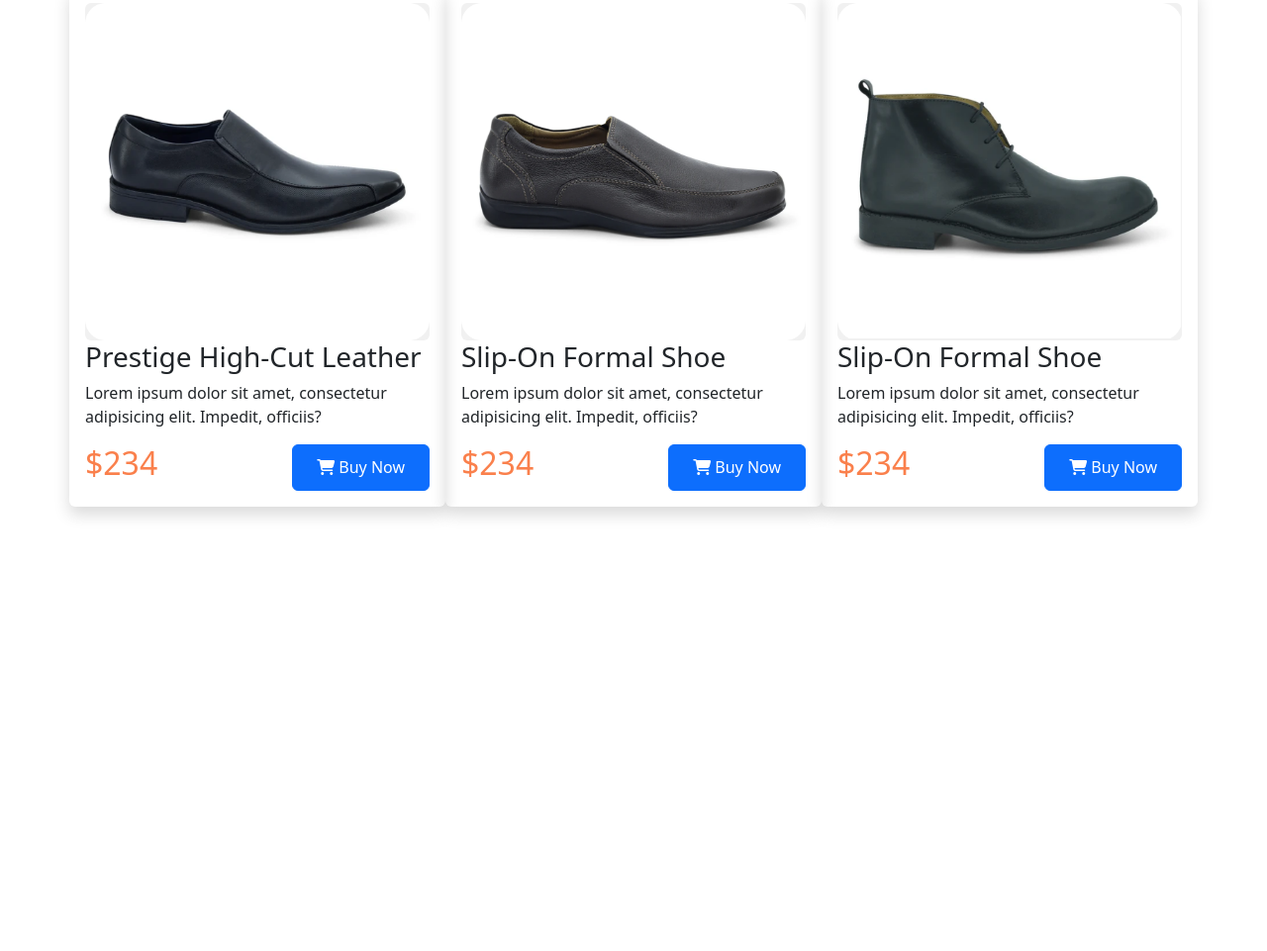
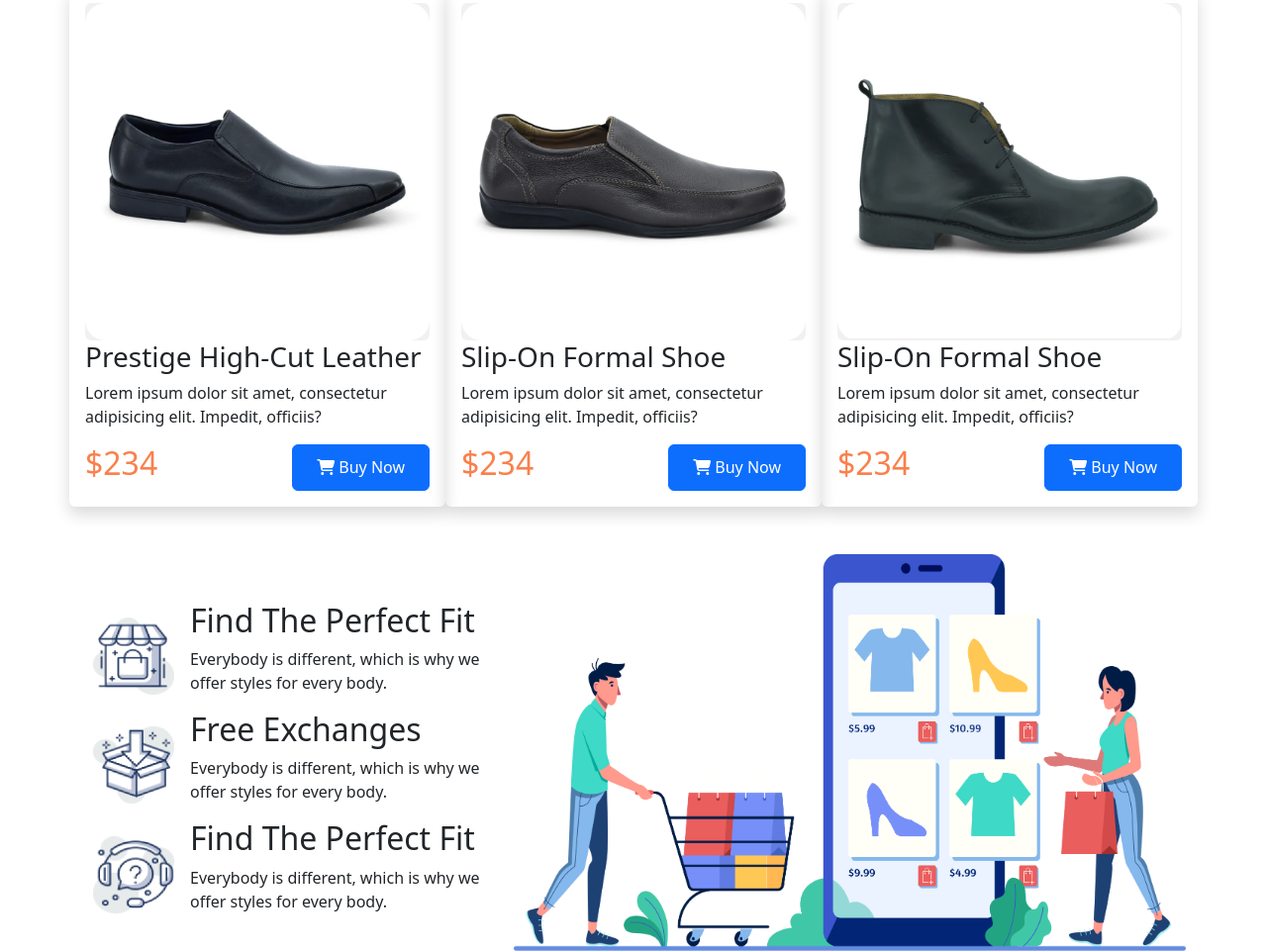
Before and after one commit to sowmik-sec/nike-react, a plain HTML site: page index.html in a window 1280 px wide. Shown: the part 1225-2186 px from the top of the page at 99% size. Before the commit the page ends 1785 px from the top, so only its background shows below. Drawn offline with nearby package versions, Linux system fonts and the light colour scheme.

Commit message:
service section added

```diff
--- a/index.html
+++ b/index.html
@@ -217,6 +217,63 @@
           </div>
         </div>
       </section>
+      <section class="mt-5">
+        <div class="container d-lg-flex flex-lg-row d-flex flex-column-reverse">
+          <div class="our-services container mt-5">
+            <div
+              class="d-lg-flex flex-lg-row d-flex flex-column align-items-center"
+            >
+              <div>
+                <img src="icons/image 12.png" alt="" height="78" width="82" />
+              </div>
+              <div
+                class="ms-lg-3 d-lg-flex flex-lg-column d-flex flex-column align-items-lg-start align-items-center"
+              >
+                <h2>Find The Perfect Fit</h2>
+                <p>
+                  Everybody is different, which is why we offer styles for every
+                  body.
+                </p>
+              </div>
+            </div>
+            <div
+              class="d-lg-flex flex-lg-row d-flex flex-column align-items-center"
+            >
+              <div>
+                <img src="icons/image 13.png" alt="" height="78" width="82" />
+              </div>
+              <div
+                class="ms-lg-3 d-lg-flex flex-lg-column d-flex flex-column align-items-lg-start align-items-center"
+              >
+                <h2>Free Exchanges</h2>
+                <p>
+                  Everybody is different, which is why we offer styles for every
+                  body.
+                </p>
+              </div>
+            </div>
+            <div
+              class="d-lg-flex flex-lg-row d-flex flex-column align-items-center"
+            >
+              <div>
+                <img src="icons/image 14.png" alt="" height="78" width="82" />
+              </div>
+              <div
+                class="ms-lg-3 d-lg-flex flex-lg-column d-flex flex-column align-items-lg-start align-items-center"
+              >
+                <h2>Find The Perfect Fit</h2>
+                <p>
+                  Everybody is different, which is why we offer styles for every
+                  body.
+                </p>
+              </div>
+            </div>
+          </div>
+          <div>
+            <img class="img-fluid" src="icons/XMLID 1.png" alt="" />
+          </div>
+        </div>
+      </section>
     </main>
 
     <script
```
